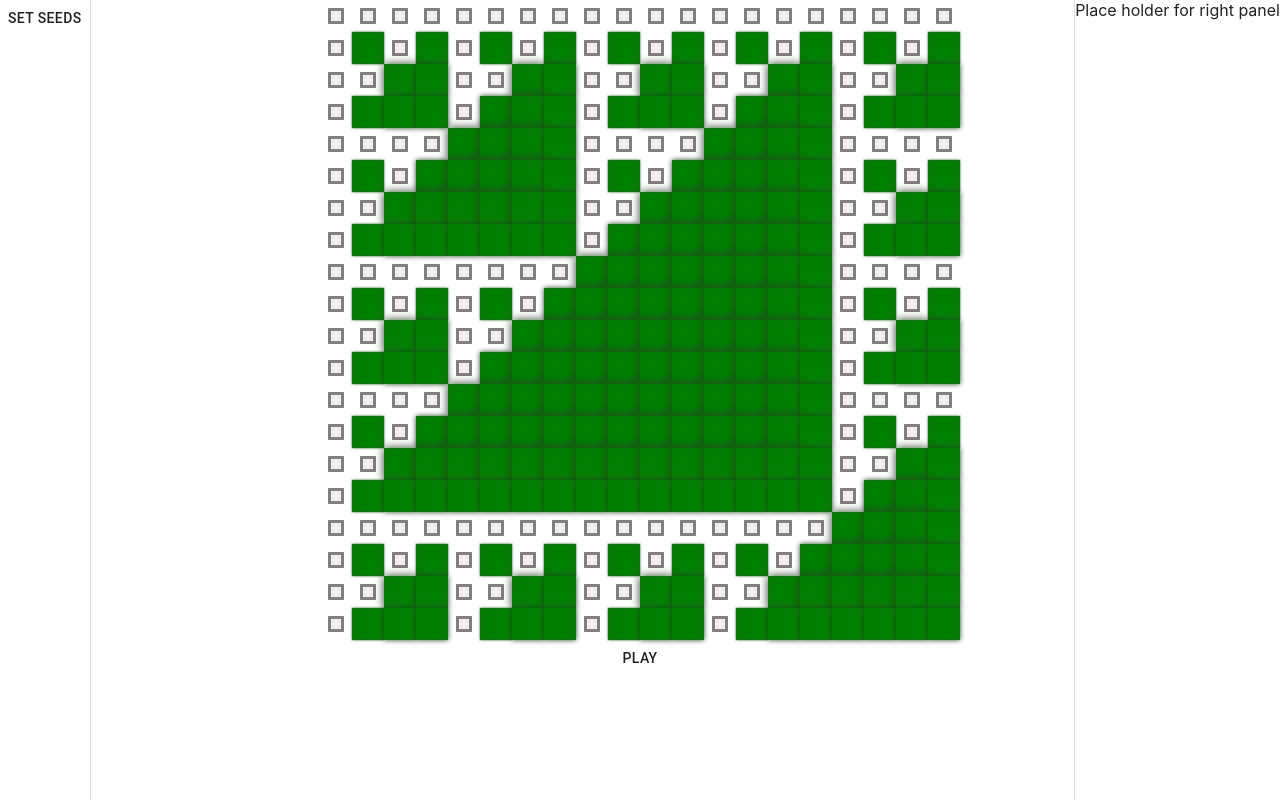
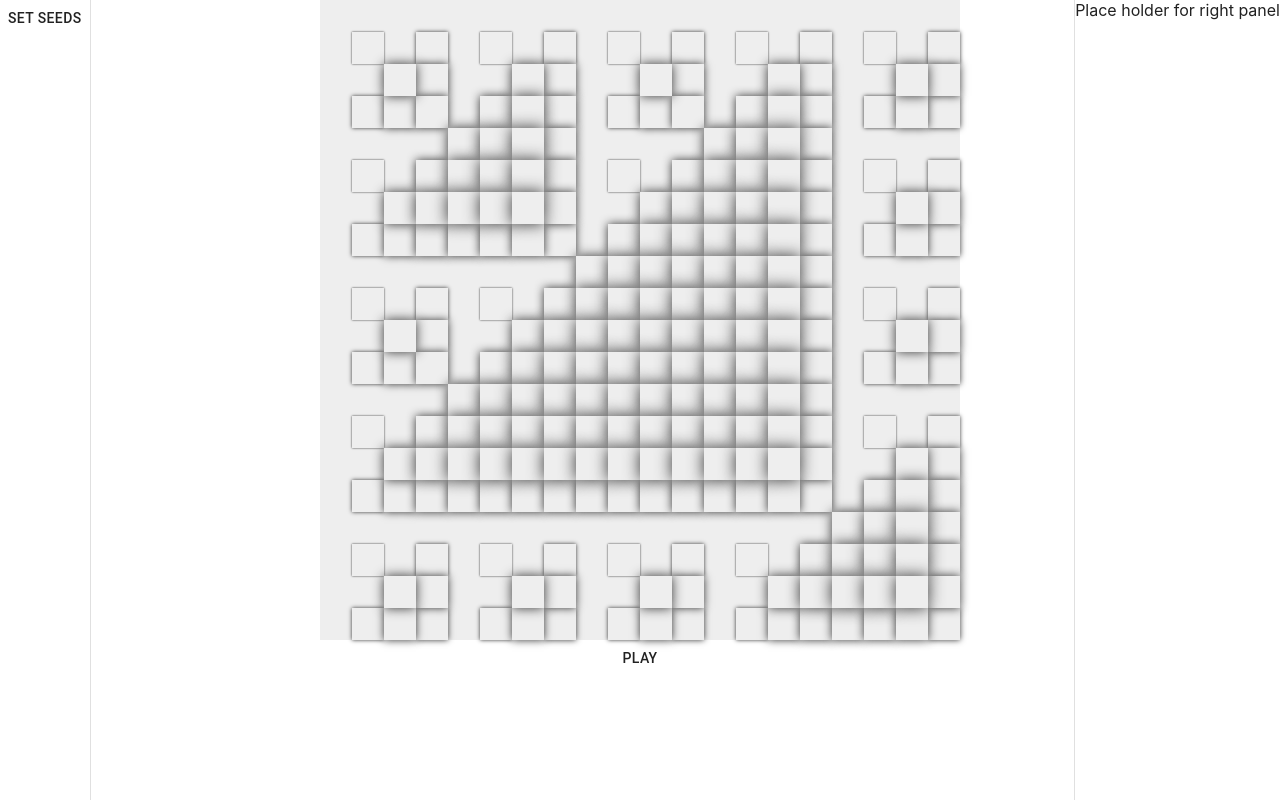
Before and after one commit to y1hao/ColorfulLife, a React (Create React App) app in the folder life/: page / in a window 1280 px wide. Built offline with nearby package versions, Linux system fonts and the light colour scheme.

Commit message:
Improve elevation effect

```diff
--- a/life/src/App.tsx
+++ b/life/src/App.tsx
@@ -23,22 +23,22 @@ function App() {
   const defaultStyleAlive: ICellStyle[] = new Array(9);
   for (let i = 0; i < 9; i++) {
     defaultStyleDead[i] = {
-      size: 50,
+      size: 100,
       //color: `rgb(${20 + (255-20)/9*i}, 20, 20)`,
       color: '#eeeeee',
       borderRadius: 0,
-      borderWidth: 20,
+      borderWidth: 0,
       borderColor: 'gray',
       elevation: 0
     };
     defaultStyleAlive[i] = {
       size: 100,
       //color: `rgb(20, 20, ${20 + (255-20)/9*i})`,
-      color: 'green',
+      color: '#eeeeee',
       borderRadius: 0,
       borderWidth: 0,
       borderColor: 'gray',
-      elevation:  i >= 6 ? 3 : i >= 3 ? 2 : 1
+      elevation: i
     };
   }
 
--- a/life/src/Components/Cell.tsx
+++ b/life/src/Components/Cell.tsx
@@ -24,7 +24,8 @@ export default function Cell(props: IProps) {
             borderRadius: props.config.borderRadius,
             alignSelf: 'center',
             justifySelf: 'center',
-            boxShadow: `#333333 0 0 ${boxShadowMapping[props.config.elevation]}`
+            boxShadow: `#333333 0 0 ${props.config.elevation * 2}px`,
+            zIndex: props.config.elevation + 1
         },
         play: {
             backgroundColor: props.config.color
```
